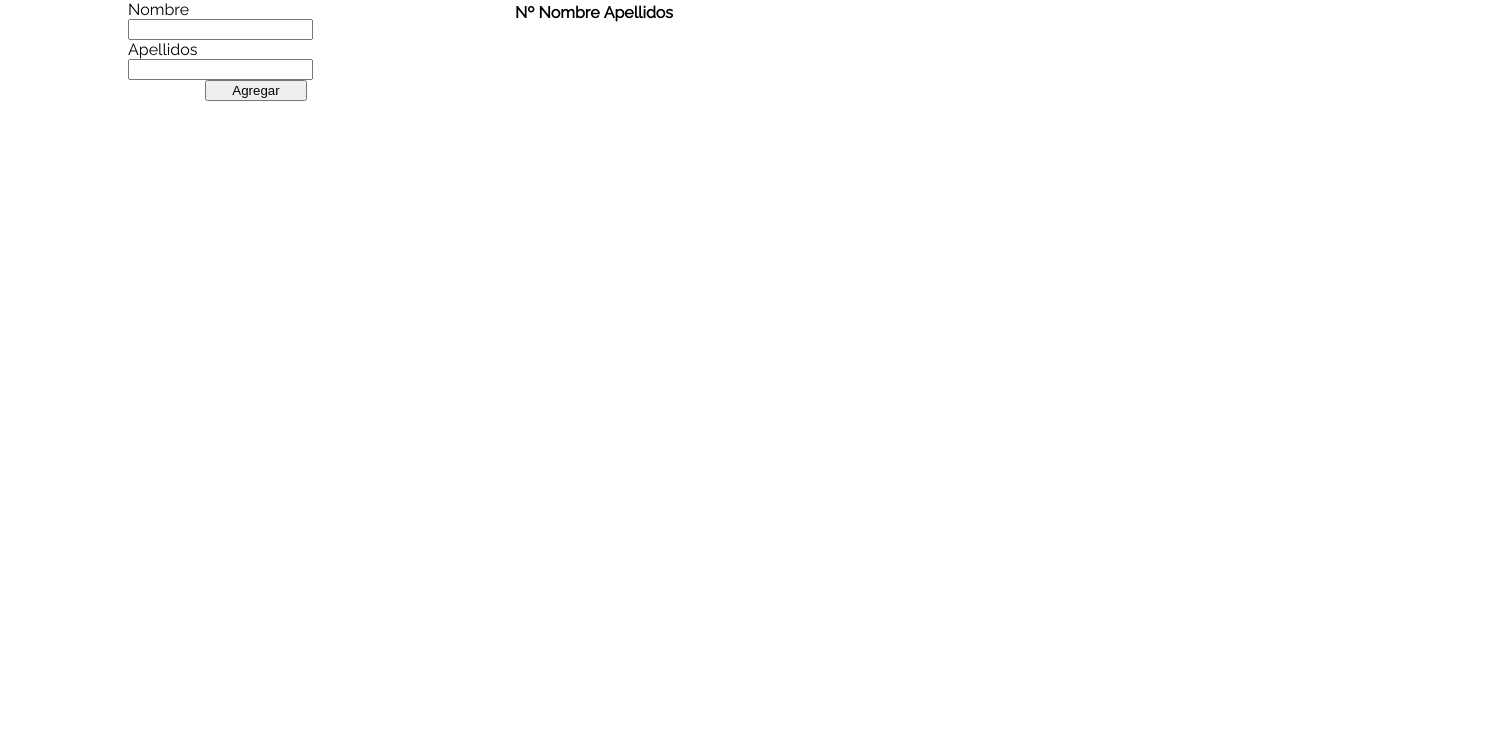
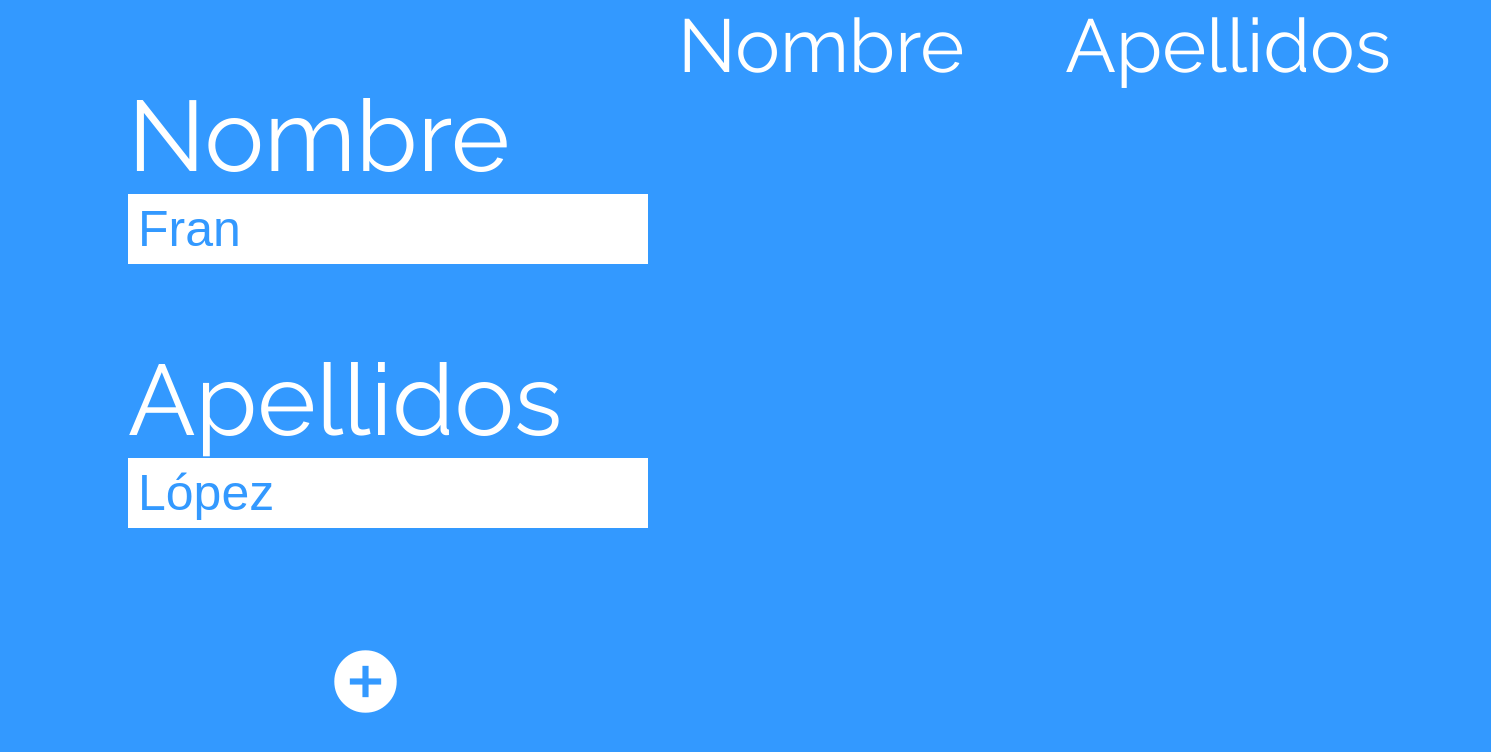
Before and after one commit to FranLsz/TableTesting, a plain HTML site: page TableTesting/index.html in a window 1280 px wide. Shown: the whole page, 1491 px wide, since content can reach past the window. Drawn offline with Linux system fonts and the light colour scheme.

Commit message:
añadido estilo y animaciones

```diff
--- a/TableTesting/css/style.css
+++ b/TableTesting/css/style.css
@@ -1,8 +1,32 @@
+/* Chrome, Safari, Opera */
+@-webkit-keyframes mymove {
+    from {
+        right: -70px;
+    }
+
+    to {
+        right: 0px;
+    }
+}
+
+/* Standard syntax */
+@keyframes mymove {
+    from {
+        right: -70px;
+    }
+
+    to {
+        right: 0px;
+    }
+}
+
 body {
     padding: 0;
     margin: 0;
     width: 100%;
     font-family: 'Raleway', sans-serif;
+    background-color: rgb(51, 153, 255);
+    color: white;
 }
 
 .wrapper .addBox {
@@ -15,20 +39,100 @@ body {
         width: 50%;
         display: block;
         margin: 0 auto;
+        margin-top: 15%;
     }
 
         .wrapper .addBox .addControl .addLabel {
             display: block;
+            font-size: 100px;
         }
 
-    .wrapper .addBox #btnAdd {
-        width: 20%;
-        display: block;
-        margin: 0 auto;
+        .wrapper .addBox .addControl .addInput {
+            width: 500px;
+            height: 50px;
+            font-size: 50px;
+            color: rgb(51, 153, 255);
+            border: 0;
+            padding: 10px;
+        }
+
+            .wrapper .addBox .addControl .addInput:focus {
+                outline: none;
+            }
+
+        .wrapper .addBox .addControl #btnAdd {
+            width: 115px;
+            border: 0;
+            height: 115px;
+            font-size: 50px;
+            margin-left: 180px;
+            margin-top: 20px;
+            padding: 20px;
+            -webkit-transition: all 0.3s;
+            transition: all 0.3s;
+            background-color: rgb(51, 153, 255);
+            color: white;
+        }
+
+            .wrapper .addBox .addControl #btnAdd i {
+                font-size: 75px;
+            }
+
+            .wrapper .addBox .addControl #btnAdd:hover {
+                color: rgb(51, 153, 255);
+                background-color: white;
+            }
+
+            .wrapper .addBox .addControl #btnAdd:focus {
+                outline: none;
+            }
+
+.wrapper .tableBox {
+    width: 50%;
+    float: left;
+    display: inline-block;
+    margin-left: 5%;
+}
+
+    .wrapper .tableBox table {
+        border-collapse: collapse;
     }
 
-.wrapper .tableBox {
-    width: 60%;
-    float: left;
-    display: inline-block;
+        .wrapper .tableBox table thead tr th {
+            font-size: 75px;
+            font-weight: normal;
+            padding-right: 100px;
+        }
+
+.wrapper #DataContentZone {
+    font-size: 45px;
+    padding-top: 20px;
+    width: 100%;
 }
+
+    .wrapper #DataContentZone .erow {
+        position: relative;
+        -webkit-animation-name: mymove; /* Chrome, Safari, Opera */
+        -webkit-animation-duration: 1s; /* Chrome, Safari, Opera */
+        animation-name: mymove;
+        animation-duration: 1s;
+        display: flex;
+    }
+
+        .wrapper #DataContentZone .erow span {
+            padding: 20px;
+        }
+
+            .wrapper #DataContentZone .erow span:nth-child(2) {
+                padding-left: 50px;
+                width: 350px;
+            }
+
+            .wrapper #DataContentZone .erow span:nth-child(3) {
+                width: 400px;
+            }
+
+        .wrapper #DataContentZone .erow:nth-child(odd) {
+            background-color: white;
+            color: rgb(51, 153, 255);
+        }
--- a/TableTesting/index.html
+++ b/TableTesting/index.html
@@ -3,7 +3,8 @@
 <head>
     <title>Table Testing</title>
     <meta charset="utf-8" />
-    <link href='https://fonts.googleapis.com/css?family=Raleway' rel='stylesheet' type='text/css'>
+    <link href="https://fonts.googleapis.com/css?family=Raleway" rel="stylesheet" type="text/css">
+    <link href="https://fonts.googleapis.com/icon?family=Material+Icons" rel="stylesheet">
     <link href="css/style.css" rel="stylesheet" />
     <script src="scripts/jquery-2.1.4.min.js"></script>
     <script src="scripts/app.js"></script>
@@ -20,16 +21,15 @@
                 <label for="addNombre" id="addApellidosLabel" class="addLabel">Apellidos</label>
                 <input type="text" id="addApellidos" class="addInput" />
             </div>
-
-            <button id="btnAdd">Agregar</button>
+            <div class="addControl">
+                <button id="btnAdd"><i class="material-icons">add_circle</i></button>
+            </div>
         </div>
-
         <div class="tableBox">
             <table>
                 <thead>
                     <tr>
                         <th>
-                            Nº
                         </th>
                         <th>
                             Nombre
@@ -39,8 +39,11 @@
                         </th>
                     </tr>
                 </thead>
-                <tbody id="DataContentZone"></tbody>
+                <!-- <tbody id="DataContentZone">
+                </tbody>
+                    -->
             </table>
+            <div id="DataContentZone"></div>
         </div>
 
     </div>
--- a/TableTesting/scripts/app.js
+++ b/TableTesting/scripts/app.js
@@ -1,13 +1,17 @@
-
-
 
 $(document).ready(function () {
+    //preset
+    $("#addNombre").val("Fran");
+    $("#addApellidos").val("López");
+
+    //row counter
     var i = 1;
+
     function add() {
         var n = $("#addNombre").val();
         var a = $("#addApellidos").val();
 
-        var row = "<tr><td>"+ i++ +"</td><td>" + n + "</td><td>" + a + "</td></tr>";
+        var row = "<div class='erow'><span>" + i++ + "</span><span>" + n + "</span><span>" + a + "</span></div>";
 
         $("#DataContentZone").append(row);
     }
```
